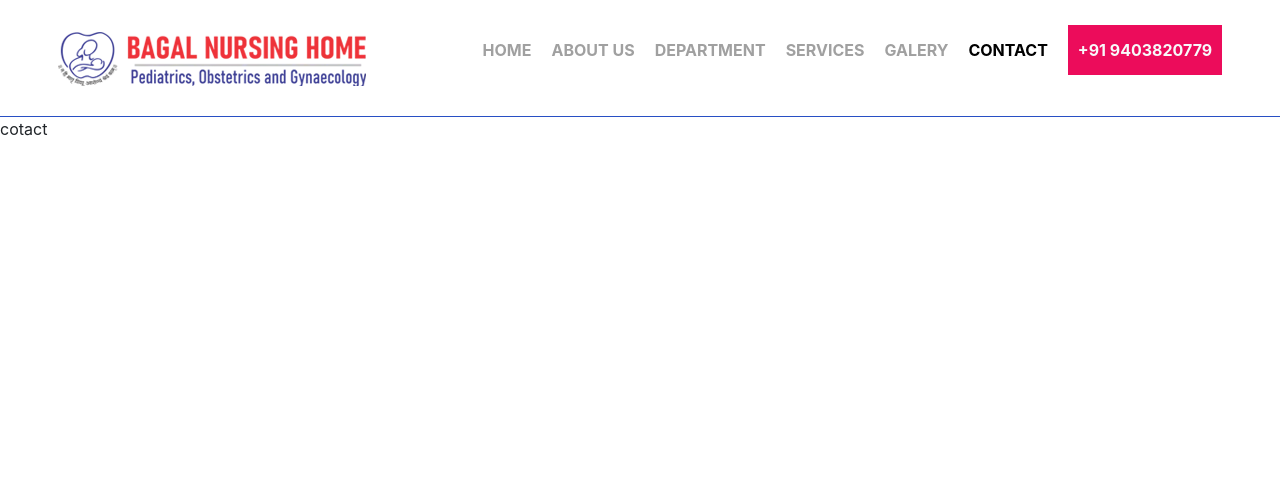
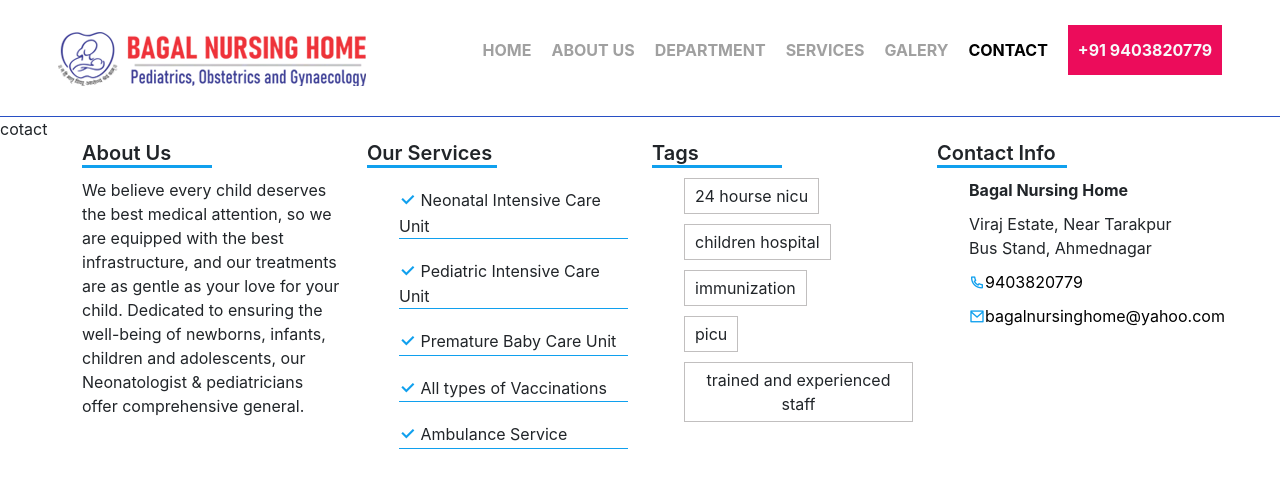
Before and after one commit to rushikesh982/hospital-website, a React (Create React App) app: page /contact in a window 1280 px wide. Shown: the top 488 px of the page. Built offline with nearby package versions, Linux system fonts and the light colour scheme.

Commit message:
footer complete

```diff
--- a/src/App.js
+++ b/src/App.js
@@ -7,6 +7,7 @@
 import Department from './department/Department';
 import Gallery from './gallery/Gallery';
 import Contact from './contact/Contact';
+import Footer from './footer/Footer';
 
 function App() {
   return (
@@ -21,6 +22,7 @@
             <Route path='/gallery' element={<Gallery/>}></Route>
             <Route path='/contact' element={<Contact/>}></Route>
           </Routes>
+          <Footer/>
         </Router>
 
     </>
--- /dev/null
+++ b/src/footer/Footer.jsx
@@ -0,0 +1,48 @@
+import React from "react";
+import './footer.css'
+
+
+export default function Footer()
+{
+    return(
+        <>
+            <div className="container-fluid container-md footerbox text-start">
+                <div className="row">
+                    <div className="col-12 col-sm-6 col-md-3">
+                        <h5>about us</h5>
+                        <p>We believe every child deserves the best medical attention, so we are equipped with the best infrastructure, and our treatments are as gentle as your love for your child. Dedicated to ensuring the well-being of newborns, infants, children and adolescents, our Neonatologist & pediatricians offer comprehensive general.</p>
+                    </div>
+                    <div className="col-12 col-sm-6 col-md-3 ourServies">
+                        <h5>our services</h5>
+                        <ul>
+                            <li><i class="ri-check-fill"></i> Neonatal Intensive Care Unit</li>
+                            <li><i class="ri-check-fill"></i> Pediatric Intensive Care Unit</li>
+                            <li><i class="ri-check-fill"></i> Premature Baby Care Unit</li>
+                            <li><i class="ri-check-fill"></i> All types of Vaccinations</li>
+                            <li><i class="ri-check-fill"></i> Ambulance Service</li>
+                        </ul>
+                    </div>
+                    <div className="col-12 col-sm-6 col-md-3 tags">
+                        <h5>tags</h5>
+                        <ul>
+                            <li>24 hourse nicu</li>
+                            <li>children hospital</li>
+                            <li>immunization</li>
+                            <li>picu</li>
+                            <li>trained and experienced staff</li>
+                        </ul>
+                    </div>
+                    <div className="col-12 col-sm-6 col-md-3 contactInfo">
+                        <h5>contact info</h5>
+                        <ul>
+                            <li className="fw-bold">Bagal Nursing Home</li>
+                            <li>Viraj Estate, Near Tarakpur Bus Stand, Ahmednagar</li>
+                            <li><a href="tel:+91 9403820779" className="text-black text-decoration-none"><i class="ri-phone-line"></i>9403820779</a></li>
+                            <li><a className="text-black text-decoration-none" href="mailto:bagalnursinghome@yahoo.com"><i class="ri-mail-line"></i>bagalnursinghome@yahoo.com</a></li>
+                        </ul>
+                    </div>
+                </div>
+            </div>
+        </>
+    )
+}
--- /dev/null
+++ b/src/footer/footer.css
@@ -0,0 +1,46 @@
+.footerbox ul li
+{
+    list-style-type: none;
+}
+.ourServies ul li
+{
+    margin-top: 20px;
+    border-bottom: 1px solid rgb(16, 160, 238);
+}
+.ourServies ul li i
+{
+    color: rgb(16, 160, 238);
+    font-weight: bolder;
+    font-size: 17px;
+}
+.footerbox h5
+{
+    text-transform: capitalize;
+    font-weight: 600;
+    margin-bottom: 10px;
+    width: 130px;
+    border-bottom: 3px solid rgb(16, 160, 238);
+}
+.contactInfo i
+{
+    color: rgb(16, 160, 238);
+}
+.contactInfo ul li
+{
+    margin-top: 10px;
+}
+.tags ul li
+{
+    text-align: center;
+    height: auto;
+    margin-top: 10px;
+    padding: 5px 10px 5px 10px;
+    width: fit-content;
+    border: 0.5px solid rgb(193, 191, 191);
+}
+.tags ul li:hover
+{
+    background-color: rgb(16, 160, 238);
+    border: none;
+    color: white;
+}
```
